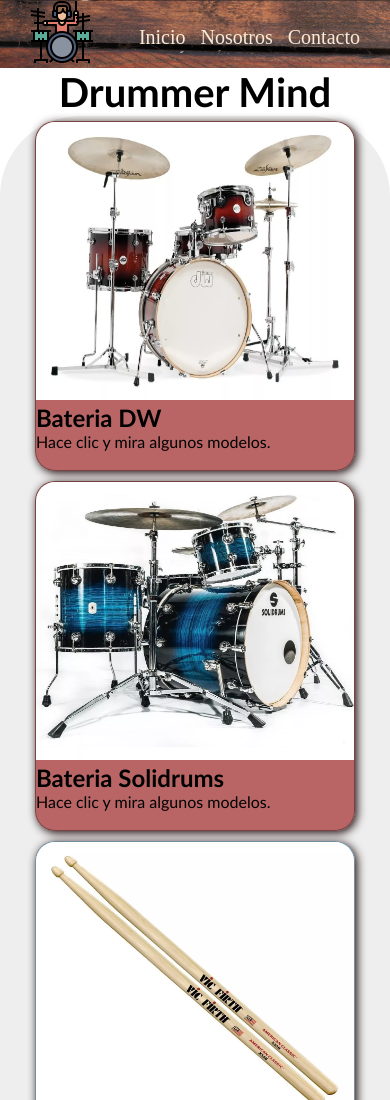
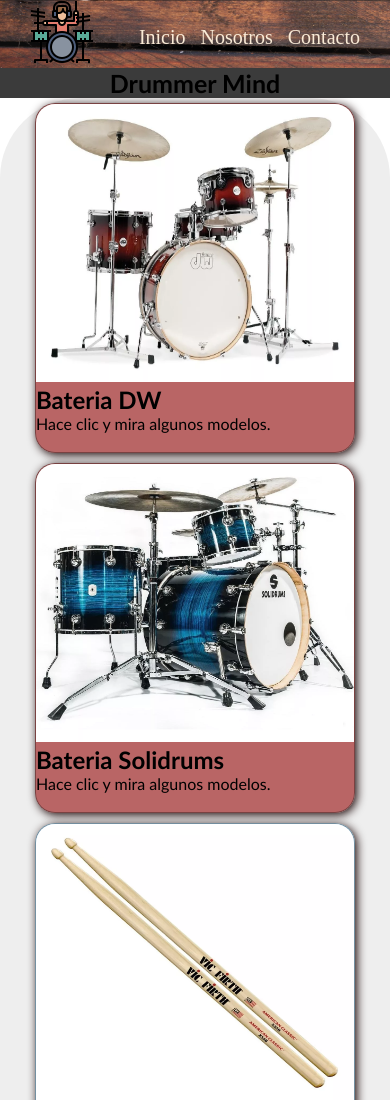
Before and after one commit to FacuFonsa/mi-nuevo-proyecto, a plain HTML site: page index.html in a window 390 px wide. Shown: the top 1100 px of the page. Drawn offline with Linux system fonts and the light colour scheme.

Commit message:
correcion mediaQueries

```diff
--- a/css/style.css
+++ b/css/style.css
@@ -273,9 +273,13 @@
         font-size: 40px;
     }
 }
-@media(max-width: 425px){
+@media(max-width: 426px){
     nav ul li a{
         font-size: 20px;
+    }
+    main h1{
+        font-size: 25px;
+        background-color: rgba(0, 0, 0, 0.767);
     }
 }
 
```
